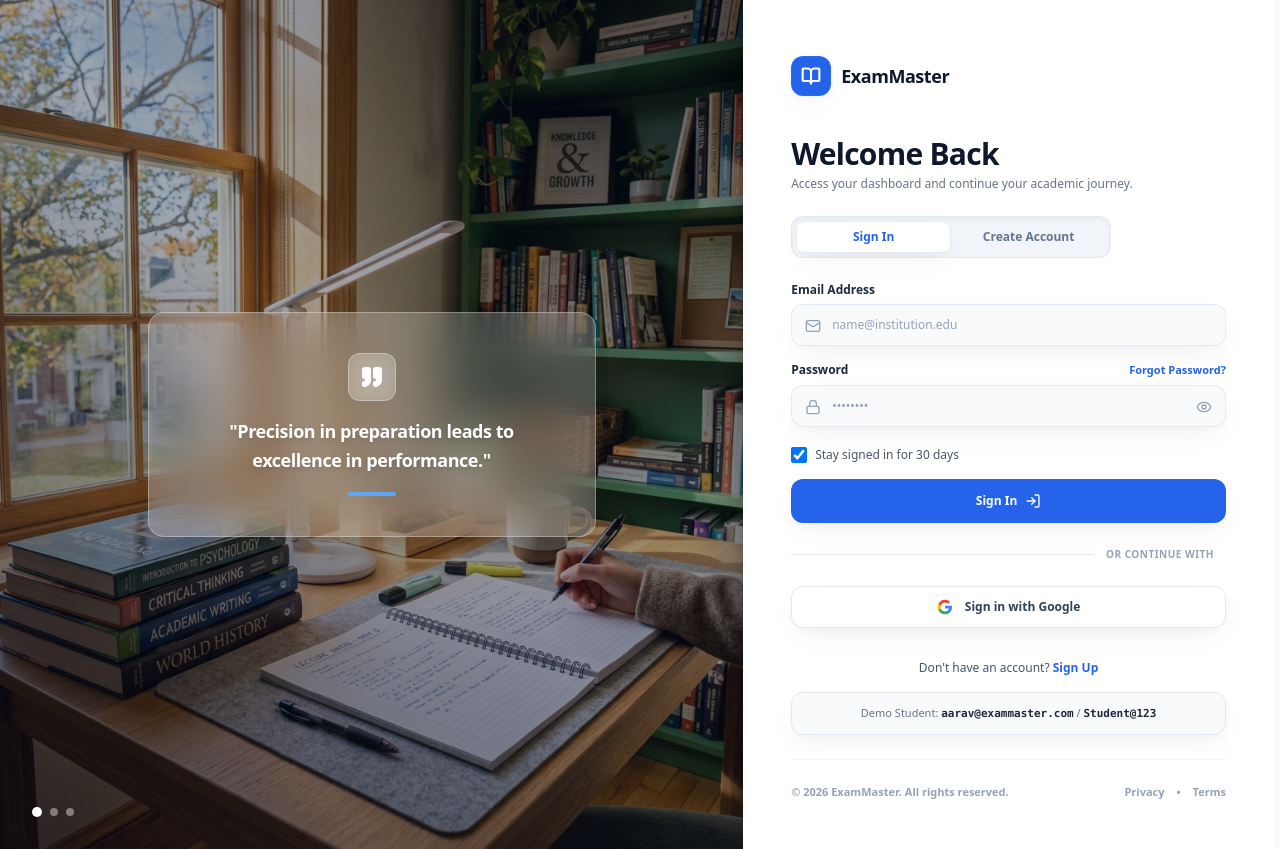
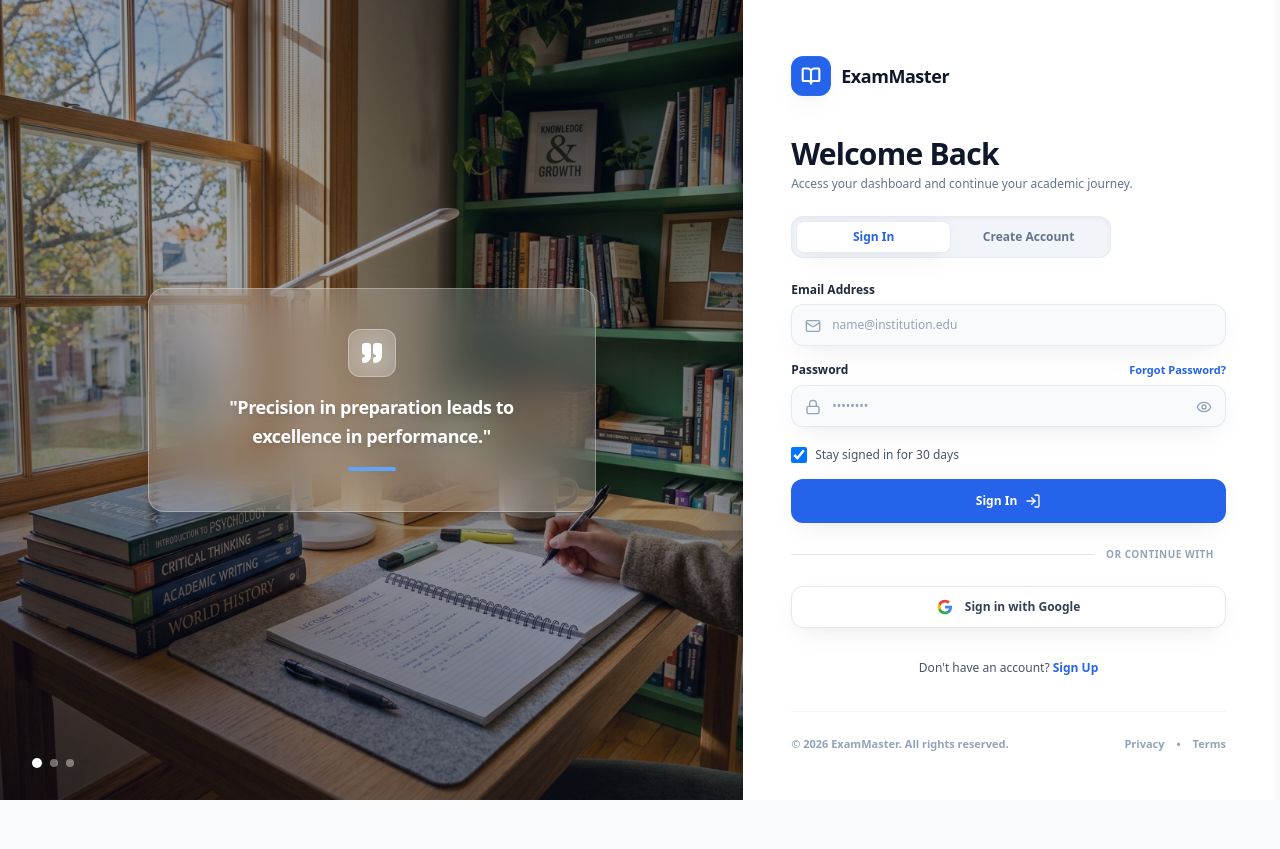
Before and after one commit to VeilSide2004/ExamMaster, a Next.js app: page /login in a window 1280 px wide. After the commit the page ends 800 px from the top, so only its background shows below. Built offline with nearby package versions, Linux system fonts and the light colour scheme.

Commit message:
chore: remove demo student credentials notice from login page

```diff
--- a/src/components/auth/AuthView.tsx
+++ b/src/components/auth/AuthView.tsx
@@ -538,11 +538,6 @@ export const AuthView: React.FC<AuthViewProps> = ({ initialMode = 'signin' }) =>
                   {activeTab === 'signin' ? 'Sign Up' : 'Sign In'}
                 </button>
               </p>
-              {activeTab === 'signin' && (
-                <div className="mt-4 p-3 bg-slate-50 dark:bg-slate-950/80 border border-slate-200 dark:border-slate-800 rounded-xl text-[11px] text-slate-500 dark:text-slate-400 shadow-xs">
-                  Demo Student: <span className="font-mono font-bold text-slate-800 dark:text-slate-200">aarav@exammaster.com</span> / <span className="font-mono font-bold text-slate-800 dark:text-slate-200">Student@123</span>
-                </div>
-              )}
             </div>
           </div>
         </div>
```
